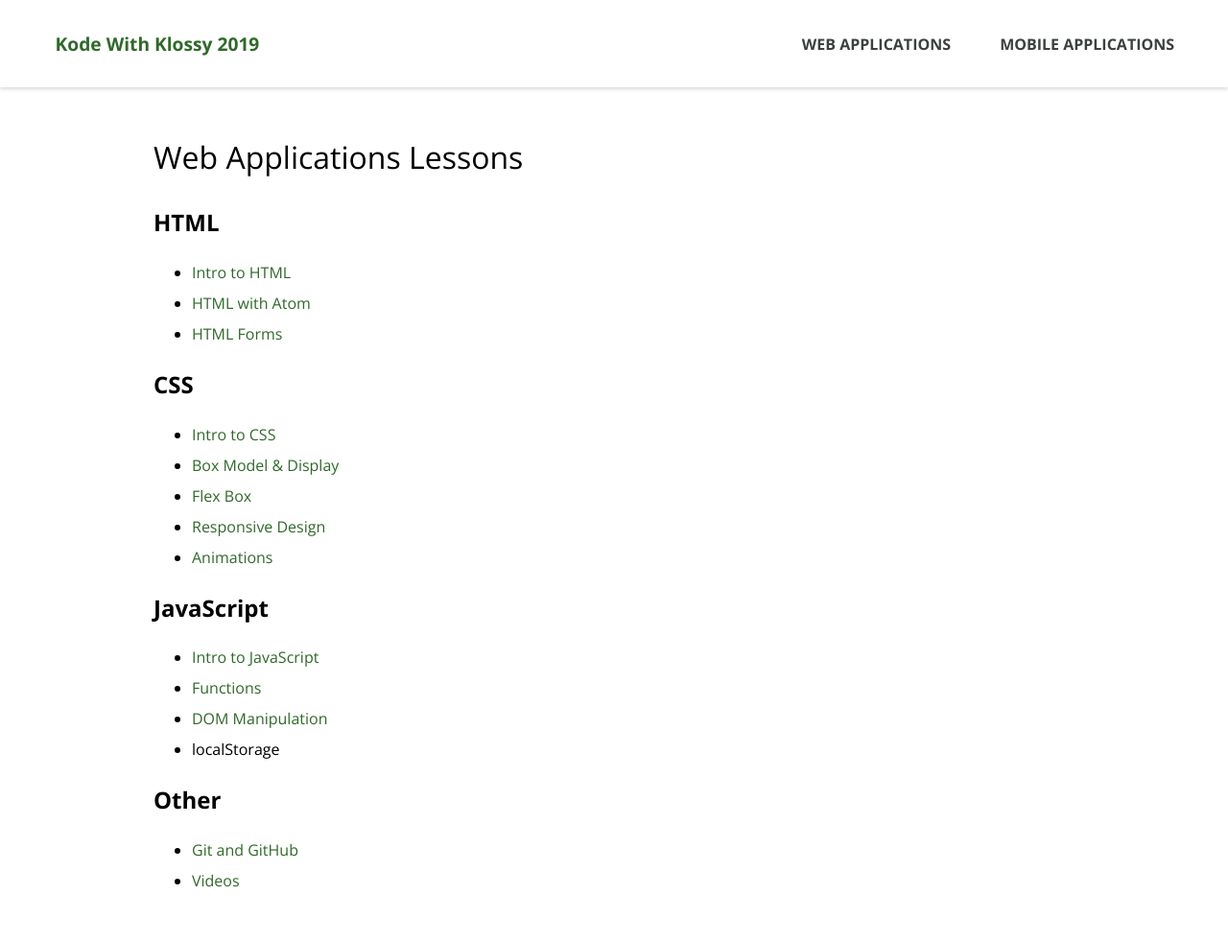
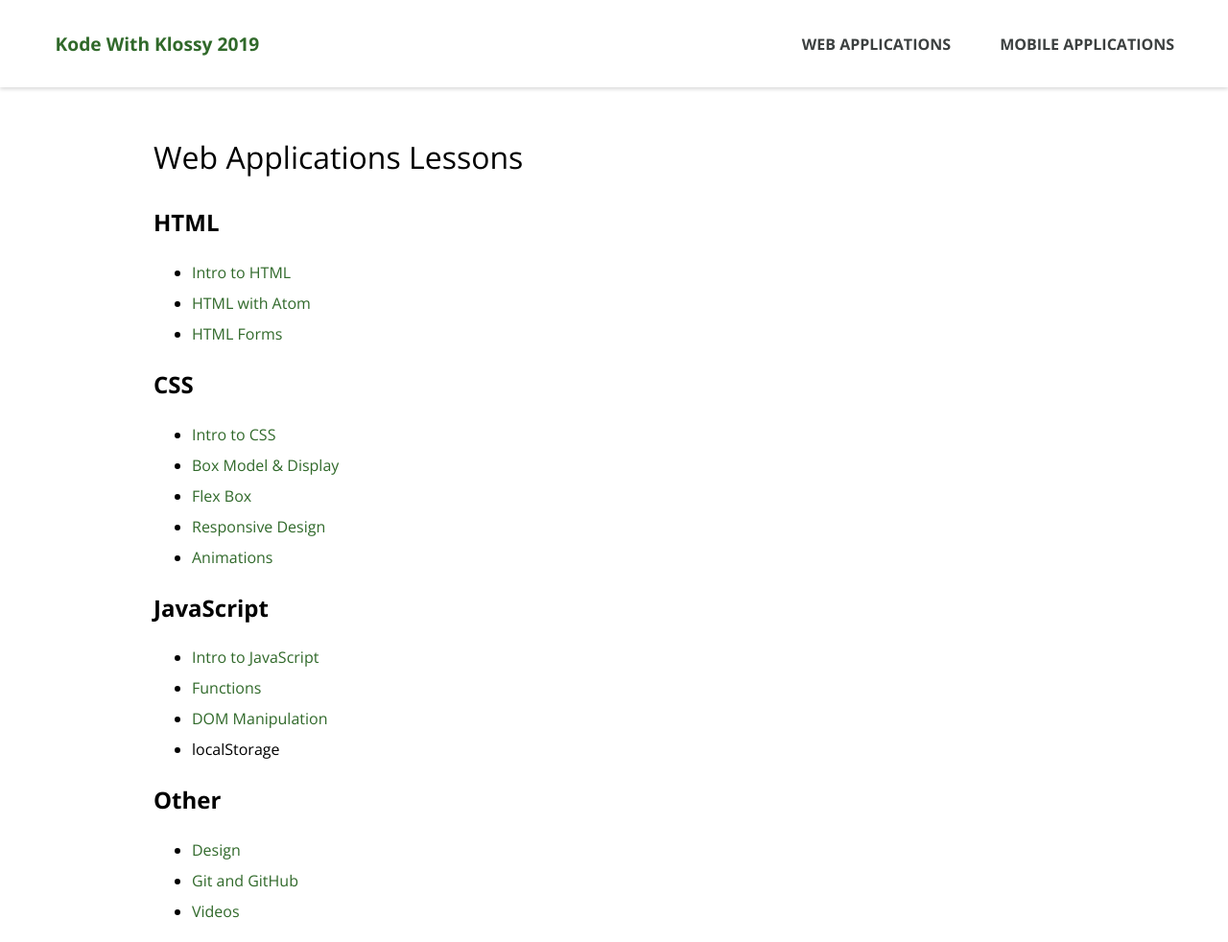
Before and after one commit to ameseee/kwk-curriculum-site, a Jekyll site: the page built from web-app/lessons/index.md, in a window 1280 px wide. Shown: the top 982 px of the page at 96% size. Built offline with Jekyll 4.4.1, drawn with Linux system fonts in a browser that asks for light colours; nearby versions of some CDN libraries; grey boxes are pictures that could not be loaded.

Commit message:
Add assets for Design lesson

```diff
--- a/web-app/lessons/index.md
+++ b/web-app/lessons/index.md
@@ -21,5 +21,6 @@ title: Web Applications Lessons
 - localStorage
 
 ## Other
+- [Design]({{ site.url }}/web-app/lessons/design)
 - [Git and GitHub]({{ site.url }}/web-app/lessons/git-github)
 - [Videos]({{ site.url }}/web-app/lessons/videos)
```
Also changed, not shown: web-app/lessons/design/assets/analogous.jpg (added), web-app/lessons/design/assets/color-emotion-guide.png (added), web-app/lessons/design/assets/complementary.jpg (added), web-app/lessons/design/assets/enclosure.png (added), web-app/lessons/design/assets/proximity.png (added), web-app/lessons/design/assets/similarity.png (added), web-app/lessons/design/assets/split-complementary.jpg (added), web-app/lessons/design/assets/wireframe-1.jpg (added), web-app/lessons/design/assets/wireframe-2.png (added), web-app/lessons/design/assets/wireframe-3.png (added), web-app/lessons/design/assets/wireframe-4.jpeg (added).
